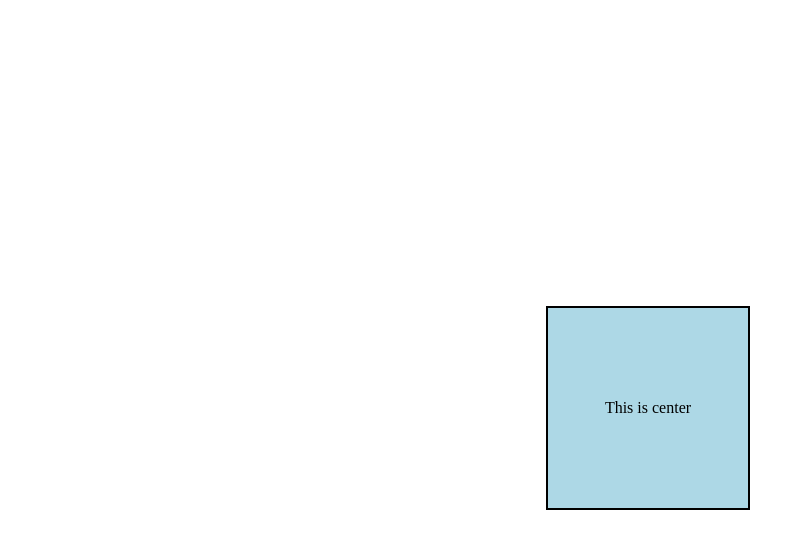
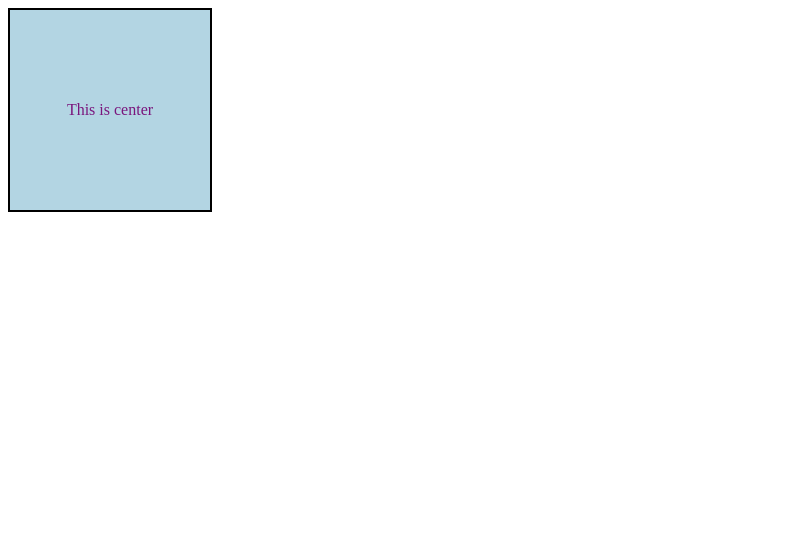
Before and after one commit to acciojob/box-center-siman777, a website: page main.html in a window 1280 px wide. Shown: the whole page, without its empty margins (0-805 px from the left). Drawn offline with Linux system fonts and the light colour scheme.

Commit message:
created a submission

```diff
--- a/styles.css
+++ b/styles.css
@@ -1,18 +1,19 @@
-body{
-	width:100%;
-	height:100vh;
-	align-items:center;
-	justify-content:center;
-	display:flex;
-	align-content
-}
-
 #box{
 	height:200px;
 	width:200px;
 	border:2px solid black;
-	display:flex;
-	align-items:center;
-	justify-content:center;
-	background-color:lightblue;
+	background-color:rgb(179, 213, 227);
+	position:relative;
 }
+
+#box > p{
+	text-align:center;
+	color:rgb(122, 22, 125);
+	position:absolute;
+	top:50%;
+	left:50%;
+	margin:0px;
+	transform:translate(-50%,-50%)
+
+
+}
```
